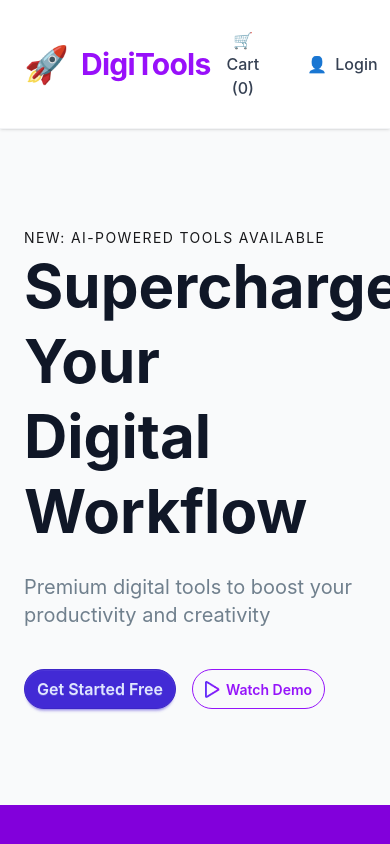
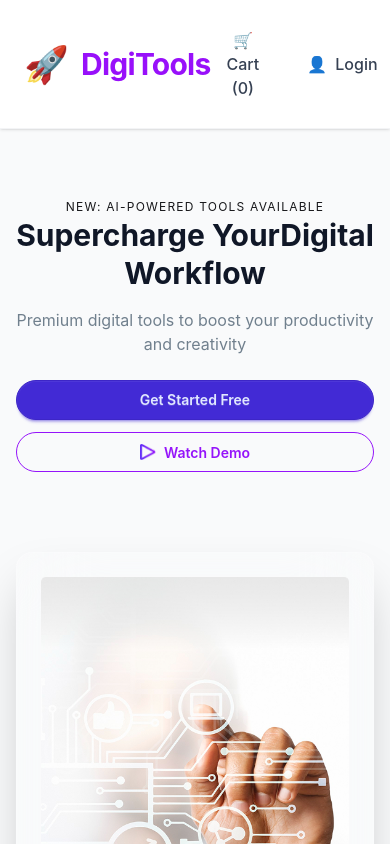
Before and after one commit to tushariqbal1/assignment-6, a React (Vite) app: page / in a window 390 px wide. Shown: the top 844 px of the page. Built offline with nearby package versions, Linux system fonts and the light colour scheme.

Commit message:
make banner section responsive for all device

```diff
--- a/src/components/Banner.jsx
+++ b/src/components/Banner.jsx
@@ -3,27 +3,27 @@
 function Banner() {
   return (
     <div className="">
-      <div className="max-w-7xl mx-auto px-6 py-24 grid md:grid-cols-2 gap-12 items-center">
-        <div>
-          <span className="text-sm uppercase tracking-widest">New: AI-Powered Tools Available</span>
-          <h2 className="text-6xl text-[#101727] font-bold leading-tight mb-6">
-            Supercharge Your<br />Digital Workflow
+      <div className="max-w-7xl mx-auto px-4 sm:px-6 lg:px-8 py-16 sm:py-20 lg:py-24 grid md:grid-cols-2 gap-10 lg:gap-12 items-center">
+        <div className="text-center md:text-left">
+          <span className="text-xs sm:text-sm uppercase tracking-widest">New: AI-Powered Tools Available</span>
+          <h2 className="text-3xl sm:text-4xl md:text-5xl lg:text-6xl text-[#101727] font-bold leading-tight mb-4 sm:mb-6">
+            Supercharge Your<br className="hidden sm:block" />Digital Workflow
           </h2>
-          <p className="text-xl text-[#627382] opacity-90 mb-10 max-w-lg">
+          <p className="text-base sm:text-lg md:text-xl text-[#627382] opacity-90 mb-6 sm:mb-8 max-w-lg mx-auto md:mx-0">
             Premium digital tools to boost your productivity and creativity
           </p>
-          <div className="flex gap-4">
-            <button className="btn btn-primary text-[16px] px-3 rounded-full py-4">Get Started Free</button>
-            <button className="btn btn-outline border-[#9514FA] text-[#9514FA] px-3 py-4 rounded-full">
-              <img src="/src/assets2/triangle.png" alt="" /> Watch Demo
+          <div className="flex flex-col sm:flex-row gap-3 sm:gap-4 justify-center md:justify-start">
+            <button className="btn btn-primary text-sm sm:text-base px-4 py-3 sm:py-4 rounded-full w-full sm:w-auto">Get Started Free</button>
+            <button className="btn btn-outline border-[#9514FA] text-[#9514FA] px-4 py-3 sm:py-4 rounded-full flex items-center justify-center gap-2 w-full sm:w-auto">
+              <img className="w-4 h-4" src="/src/assets2/triangle.png" alt="" /> Watch Demo
             </button>
           </div>
         </div>
 
-        <div className="hidden md:flex justify-end">
-          <div className="bg-white/10 backdrop-blur-2xl rounded-3xl p-10 shadow-2xl border border-white/20">
+        <div className="flex justify-center md:justify-end mt-10 md:mt-0">
+          <div className="bg-white/10 backdrop-blur-2xl rounded-2xl sm:rounded-3xl p-6 sm:p-8 lg:p-10 shadow-2xl border border-white/20 w-full max-w-sm sm:max-w-md">
             <img
-              className="max-w-[420px]"
+              className="w-full h-auto"
               src="/src/assets2/banner.png"
               alt="Banner"
             />
```
